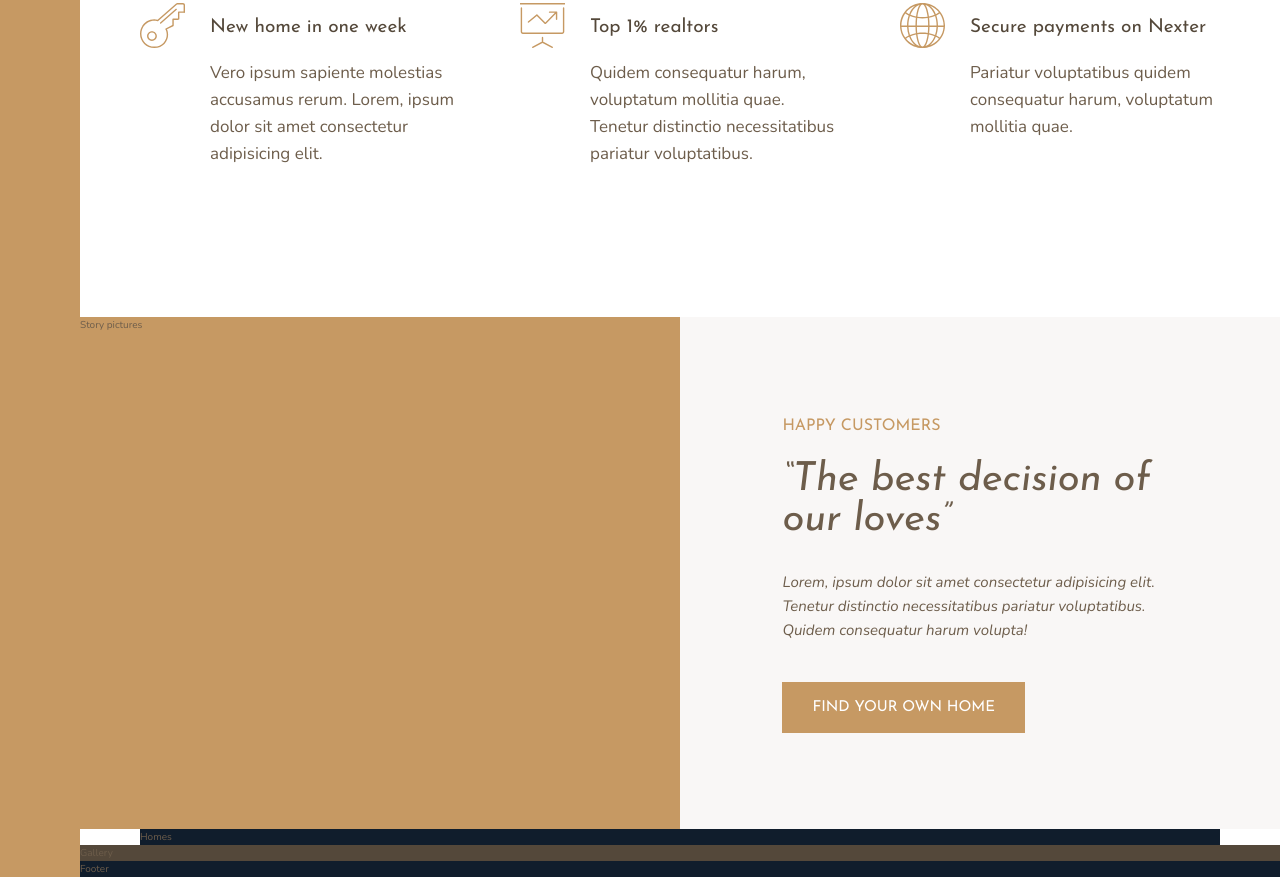
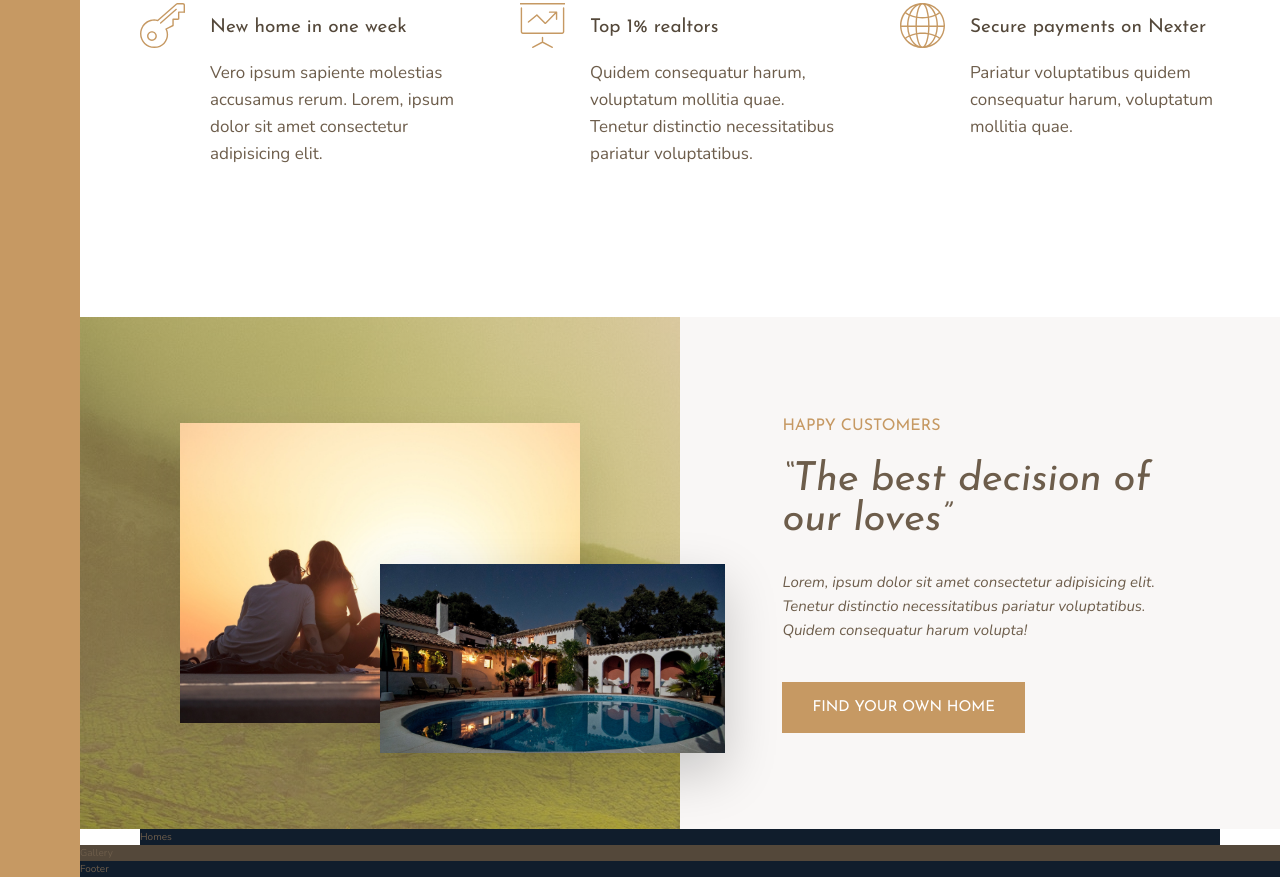
Before and after one commit to jermarino16/Nexter, a website: page index.html in a window 1280 px wide. Shown: the part 991-1868 px from the top of the page. Drawn offline with nearby package versions, Linux system fonts and the light colour scheme.

Commit message:
finished story section using grids

```diff
--- a/index.html
+++ b/index.html
@@ -80,7 +80,18 @@
         </p>
       </div>
     </section>
-    <div class="story__pictures">Story pictures</div>
+    <div class="story__pictures">
+      <img
+        src="img/story-1.jpeg"
+        alt="Couple with new house"
+        class="story__img--1"
+      />
+      <img
+        src="img/story-2.jpeg"
+        alt="Couple with new house"
+        class="story__img--2"
+      />
+    </div>
     <div class="story__content">
       <h3 class="heading-3 mb-sm">Happy Customers</h3>
       <h2 class="heading-2 mb-md">
--- a/sass/_story.scss
+++ b/sass/_story.scss
@@ -2,7 +2,32 @@
   &__pictures {
     background-color: $color-primary;
     grid-column: full-start / col-end 4;
+    background-image: linear-gradient(
+        rgba($color-primary, 0.5),
+        rgba($color-primary, 0.5)
+      ),
+      url(../img/back.jpg);
+
+    display: grid;
+    grid-template-rows: repeat(6, 1fr);
+    grid-template-columns: repeat(6, 1fr);
+    align-items: center;
   }
+
+  &__img--1 {
+    width: 100%;
+    grid-row: 2 / 6;
+    grid-column: 2 / 6;
+    box-shadow: 0 2rem 5rem rgba(#000, 0.1);
+  }
+  &__img--2 {
+    width: 115%;
+    grid-row: 4 / 6;
+    grid-column: 4 / 7;
+    z-index: 20;
+    box-shadow: 0 2rem 5rem rgba(#000, 0.2);
+  }
+
   &__content {
     background-color: $color-grey-light-1;
     grid-column: col-start 5 / full-end 4;
```
Also changed, not shown: css/style.css.
